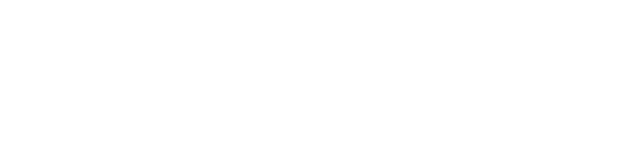
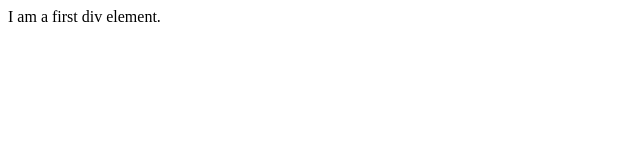
Before and after one commit to edyfer12/inline-box, a plain HTML site: page index.html in a window 1280 px wide. Shown: the whole page, without its empty margins (0-640 px from the left). Drawn offline with Linux system fonts and the light colour scheme.

Commit message:
Add a div element nesting span

```diff
--- a/index.html
+++ b/index.html
@@ -8,7 +8,7 @@
 
         <!-- Add div element with span nested -->
 
-
+        <div>I am a <span>first</span> div element.</div>
 
     </body>
 </html>
```
